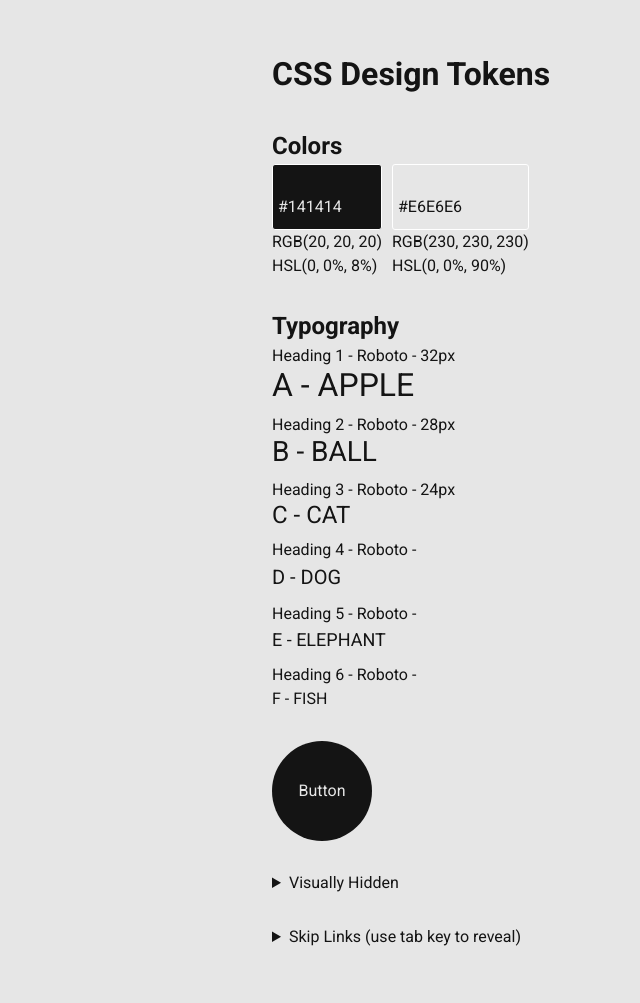
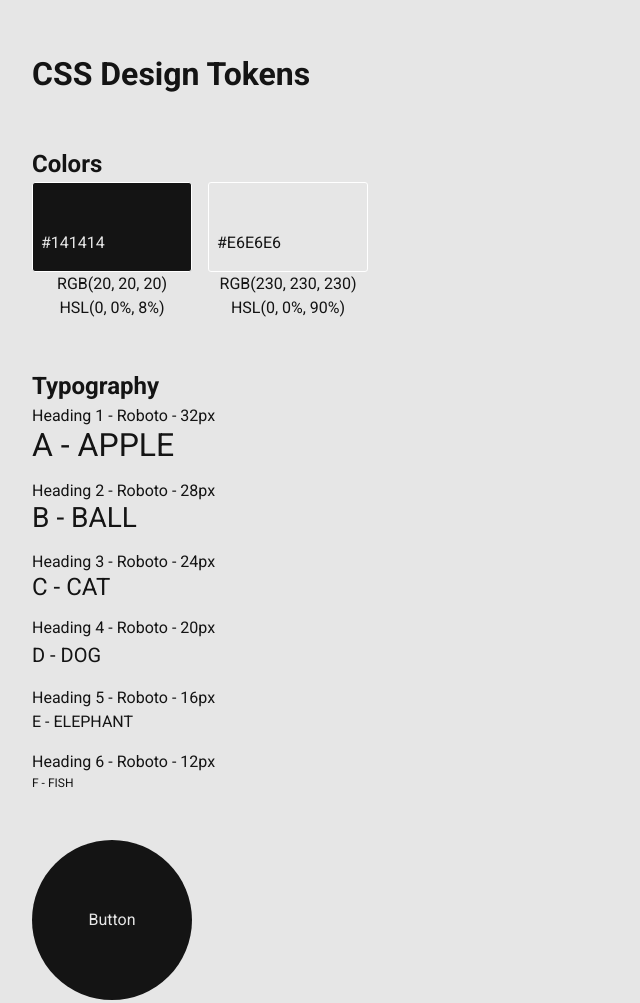
Before and after one commit to piouson/css-design-system, a plain HTML site: page index.html in a window 1280 px wide. Shown: the top 1003 px of the page, without its empty margins (0-640 px from the left). Drawn offline with Linux system fonts and the light colour scheme.

Commit message:
Update utility classes

```diff
--- a/assets/css/reset.css
+++ b/assets/css/reset.css
@@ -8,11 +8,6 @@
 *::after {
   box-sizing: border-box;
   color: inherit;
-}
-
-/* root font size 1rem = 10px */
-:root {
-  font-size: 62.5%;
 }
 
 /* Reset margin */
--- a/assets/css/style.css
+++ b/assets/css/style.css
@@ -13,10 +13,10 @@ button:not(.toggle) {
   border-radius: 3px;
 }
 .btn {
-  min-width: 10rem;
   cursor: pointer;
 }
 .btn-tall {
+  min-width: 10rem;
   padding: 3rem 1rem 1rem 0.5rem;
   border: 1px solid white;
 }
@@ -27,6 +27,9 @@ button:not(.toggle) {
 }
 .btn-left {
   text-align: left;
+}
+.btn-center {
+  text-align: center;
 }
 .btn-toggle {
   border-radius: 10px;
--- a/assets/css/utility.css
+++ b/assets/css/utility.css
@@ -8,16 +8,13 @@
   --color-light: 230 230 230;
   --color-grey: 85, 85, 85;
   --font-family-serif: "Roboto", sans-serif;
-  --font-size-8: 0.8rem;
-  --font-size-10: 1rem;
-  --font-size-12: 1.2rem;
-  --font-size-14: 1.4rem;
-  --font-size-16: 1.6rem;
-  --font-size-18: 1.8rem;
-  --font-size-20: 2rem;
-  --font-size-24: 2.4rem;
-  --font-size-28: 2.8rem;
-  --font-size-32: 3.2rem;
+  --font-size-8: 0.5rem;
+  --font-size-12: 0.75rem;
+  --font-size-16: 1rem;
+  --font-size-20: 1.25rem;
+  --font-size-24: 1.5rem;
+  --font-size-28: 1.75rem;
+  --font-size-32: 2rem;
 }
 
 /* body */
@@ -103,20 +100,11 @@ body {
 .font-size-8 {
   font-size: var(--font-size-8);
 }
-.font-size-10 {
-  font-size: var(--font-size-10);
-}
 .font-size-12 {
   font-size: var(--font-size-12);
 }
-.font-size-14 {
-  font-size: var(--font-size-14);
-}
 .font-size-16 {
   font-size: var(--font-size-16);
-}
-.font-size-18 {
-  font-size: var(--font-size-18);
 }
 .font-size-20 {
   font-size: var(--font-size-20);
@@ -179,7 +167,7 @@ body {
 }
 
 /* links */
-a.no-underline {
+.no-underline {
   text-decoration: none;
 }
 .skip-link {
@@ -199,21 +187,21 @@ a.no-underline {
 }
 
 /* list */
-ul.block-list {
+.block-list {
   margin: 0;
   padding: 0;
   list-style: none;
 }
 
-.has-tooltip {
-  position: relative;
-}
 .tooltip {
   position: absolute;
   visibility: hidden;
   opacity: 0;
   transition: opacity 0.3s;
   z-index: 1;
+}
+.has-tooltip {
+  position: relative;
 }
 .has-tooltip:hover .tooltip {
   visibility: visible;
--- a/index.html
+++ b/index.html
@@ -37,7 +37,7 @@
             <button
               onclick="copyTooltipText(event)"
               onmouseout="revertCopyText(event)"
-              class="btn btn-text-only btn-left has-tooltip"
+              class="btn btn-text-only btn-center has-tooltip border-blue"
             >
               <span class="tooltip copy-tooltip absolute-center-x text-light">
                 Copy
@@ -47,7 +47,7 @@
             <button
               onclick="copyTooltipText(event)"
               onmouseout="revertCopyText(event)"
-              class="btn btn-text-only btn-left has-tooltip"
+              class="btn btn-text-only btn-center has-tooltip"
             >
               <span class="tooltip copy-tooltip absolute-center-x text-light">
                 Copy
@@ -70,7 +70,7 @@
             <button
               onclick="copyTooltipText(event)"
               onmouseout="revertCopyText(event)"
-              class="btn btn-text-only btn-left has-tooltip"
+              class="btn btn-text-only btn-center has-tooltip"
             >
               <span class="tooltip copy-tooltip absolute-center-x text-light">
                 Copy
@@ -80,7 +80,7 @@
             <button
               onclick="copyTooltipText(event)"
               onmouseout="revertCopyText(event)"
-              class="btn btn-text-only btn-left has-tooltip"
+              class="btn btn-text-only btn-center has-tooltip"
             >
               <span class="tooltip copy-tooltip absolute-center-x text-light">
                 Copy
@@ -108,16 +108,16 @@
               <p class="font-size-24 uppercase">C - Cat</p>
             </li>
             <li>
-              <p>Heading 4 - Roboto -</p>
+              <p>Heading 4 - Roboto - 20px</p>
               <p class="font-size-20 uppercase">D - Dog</p>
             </li>
             <li>
-              <p>Heading 5 - Roboto -</p>
-              <p class="font-size-18 uppercase">E - Elephant</p>
+              <p>Heading 5 - Roboto - 16px</p>
+              <p class="font-size-16 uppercase">E - Elephant</p>
             </li>
             <li>
-              <p>Heading 6 - Roboto -</p>
-              <p class="font-size-16 uppercase">F - Fish</p>
+              <p>Heading 6 - Roboto - 12px</p>
+              <p class="font-size-12 uppercase">F - Fish</p>
             </li>
           </ul>
         </div>
```
